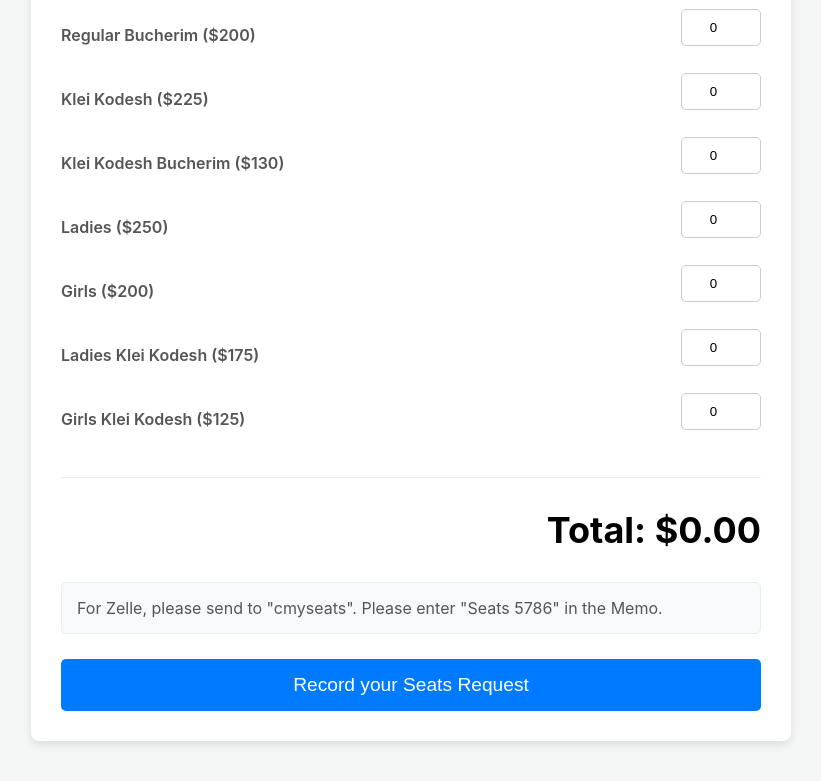
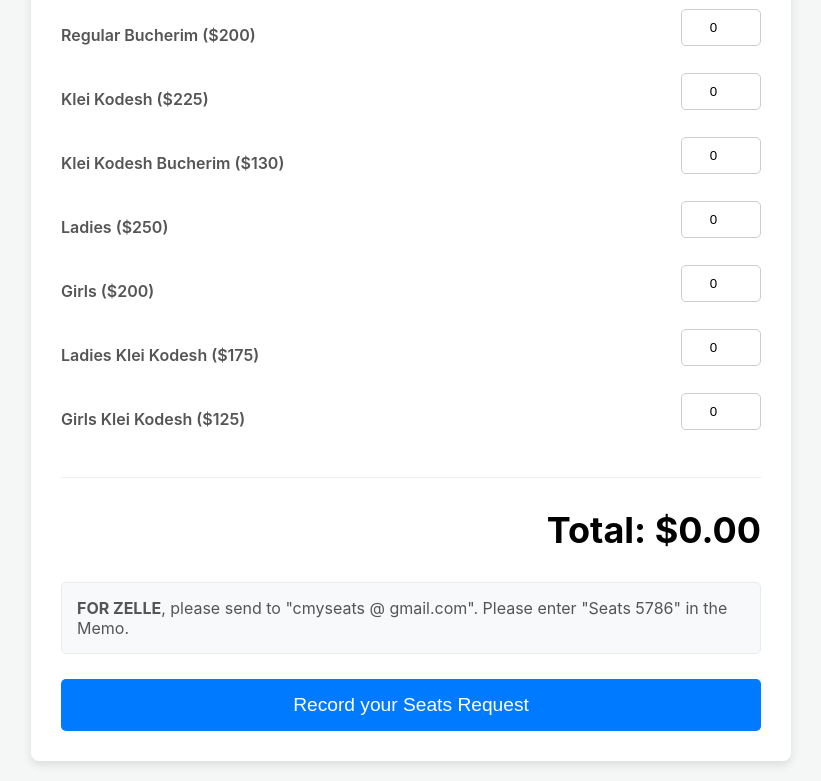
Before and after one commit to CMYShul/Shul-Seats, a website: page index.html in a window 1280 px wide. Shown: the part 697-1478 px from the top of the page, without its empty margins (229-1050 px from the left). Drawn offline with Linux system fonts and the light colour scheme; a script that the page names is missing; files whose address does not match are found by name.

Commit message:
Update index.html

```diff
--- a/index.html
+++ b/index.html
@@ -88,7 +88,7 @@
                 <h2>Total: $<span id="total-price">0.00</span></h2>
             </div>
 <div class="form-section email-copy-section">
-                <p>For Zelle, please send to "cmyseats". Please enter "Seats 5786" in the Memo.</p>
+                <p><strong>FOR ZELLE</strong>, please send to "cmyseats @ gmail.com". Please enter "Seats 5786" in the Memo.</p>
             </div>
                 <button type="submit" class="donate-button">Record your Seats Request</button>
             </div>
```
